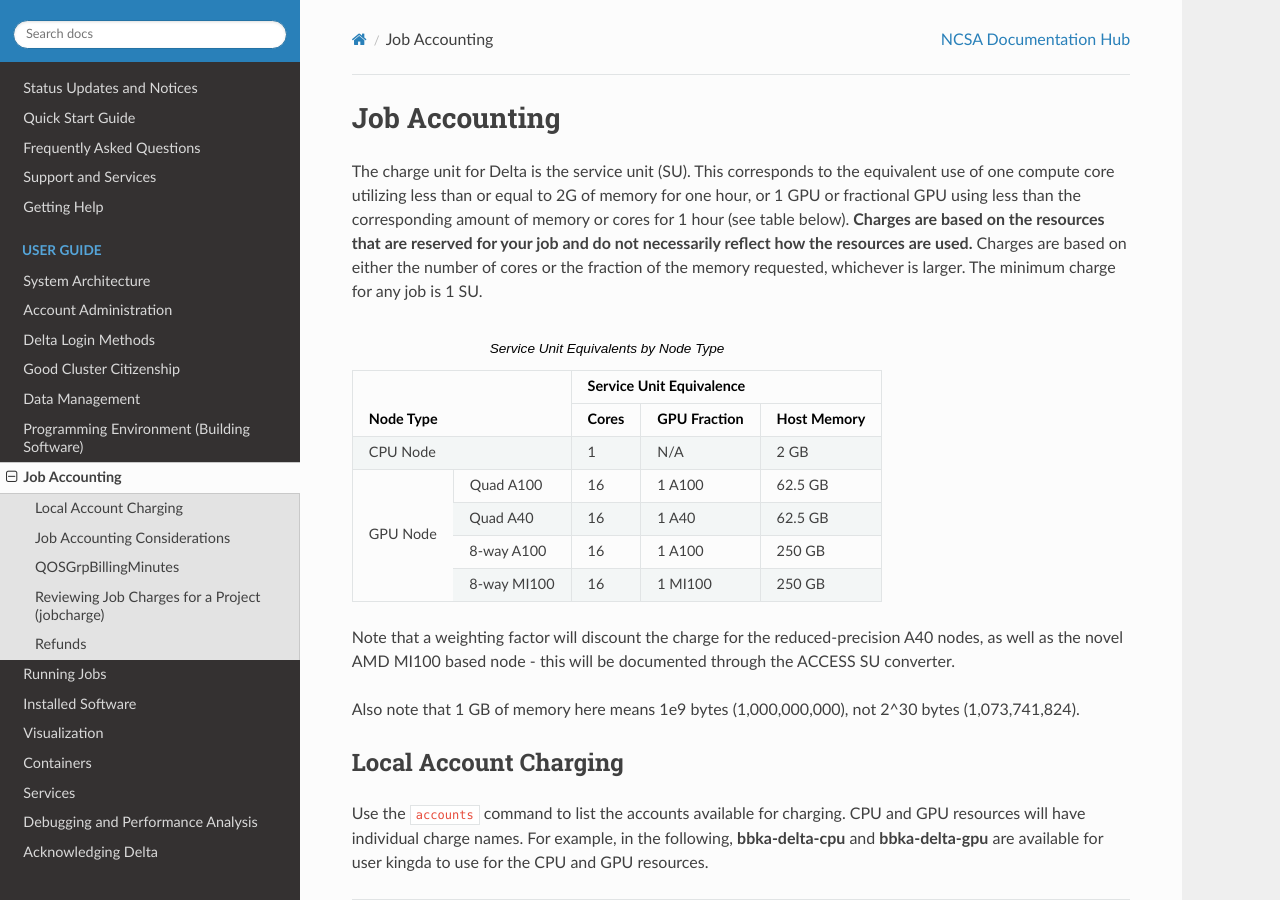
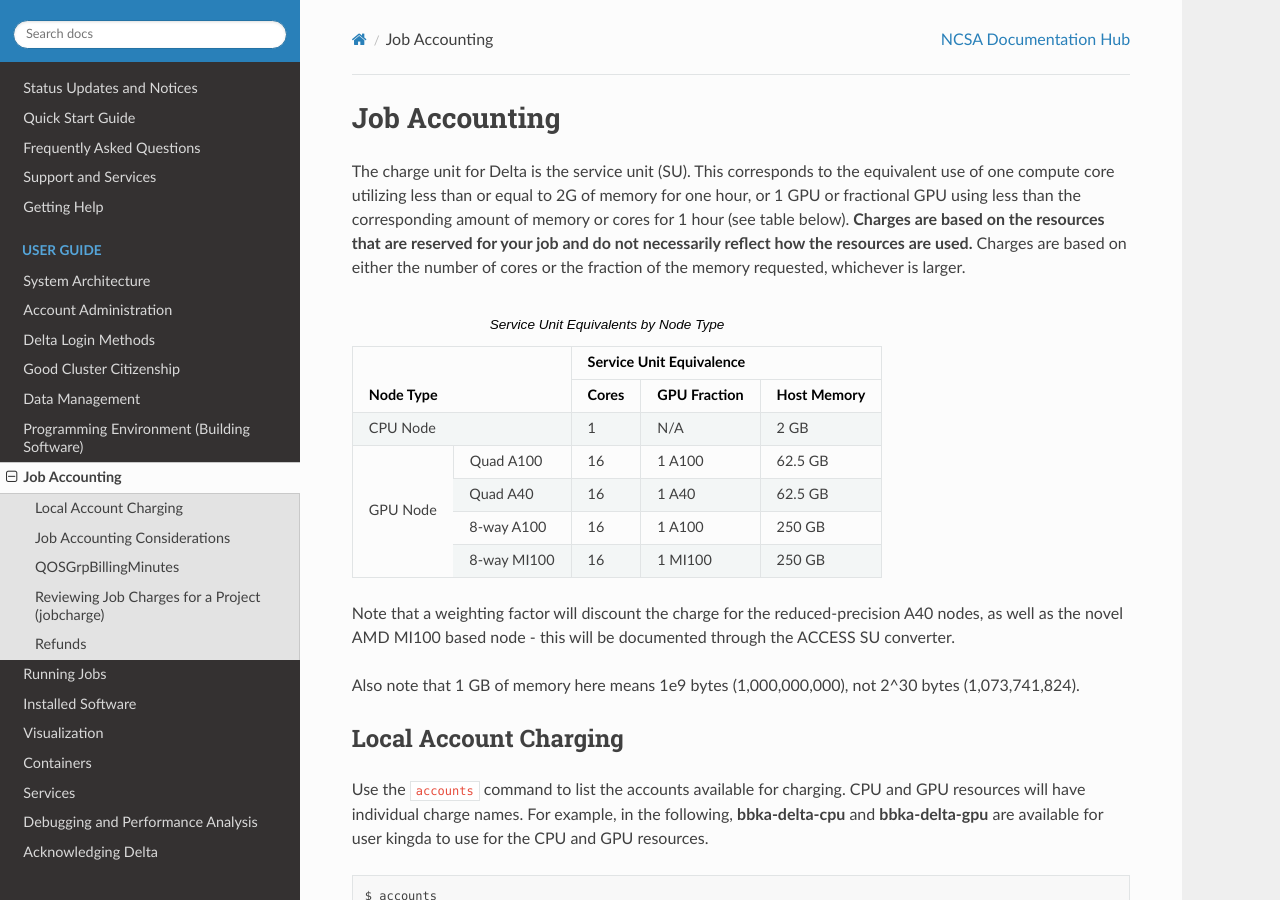
Before and after one commit to ncsa/Delta_doc, a Sphinx documentation site: the page built from docs/source/user_guide/job_accounting.rst, in a window 1280 px wide and 900 px high. Built offline with Sphinx 7.4.7 and the Read the Docs theme 2.0.0, drawn with Linux system fonts in a browser that asks for light colours; part of the change alters nothing that is shown.

Commit message:
Update job_accounting.rst updates to address Issue #87
Updated first paragraph to remove "The minimum charge for any job is 1 SU."

Updated ``jobcharge`` example code-block. Re-ran commands (and pasted output) so that current syntax is updated throughout.

```diff
--- a/docs/source/user_guide/job_accounting.rst
+++ b/docs/source/user_guide/job_accounting.rst
@@ -5,7 +5,6 @@ The charge unit for Delta is the service unit (SU).
 This corresponds to the equivalent use of one compute core utilizing less than or equal to 2G of memory for one hour, or 1 GPU or fractional GPU using less than the corresponding amount of memory or cores for 1 hour (see table below).
 **Charges are based on the resources that are reserved for your job and do not necessarily reflect how the resources are used.**
 Charges are based on either the number of cores or the fraction of the memory requested, whichever is larger.
-The minimum charge for any job is 1 SU.
 
 .. table:: Service Unit Equivalents by Node Type
 
@@ -84,55 +83,58 @@ The example ``jobcharge`` commands are showing results for the ``bbka-delta-gpu`
 
 .. code-block::
 
-   [arnoldg@dt-login03 ]$ jobcharge bbka-delta-gpu -b 10 --detail | tail -15
-   106  1662443  gpuMI100x8                 0  nan                                                               kingda           bash                                    2023-04-06T09:39:01              0       0
-   107  1662444  gpuMI100x8               291  billing=1000,cpu=2,gres/gpu:mi100=1,gres/gpu=1,mem=3G,node=1      kingda           bash                                    2023-04-06T09:44:11           1000       0.08
-   108  1662449  gpuMI100x8               614  billing=1000,cpu=2,gres/gpu:mi100=1,gres/gpu=1,mem=3G,node=1      kingda           bash                                    2023-04-06T10:07:23           1000       0.17
-   109  1662477  gpuMI100x8               446  billing=1000,cpu=2,gres/gpu:mi100=1,gres/gpu=1,mem=3G,node=1      kingda           bash                                    2023-04-06T10:15:08           1000       0.12
-   110  1662492  gpuMI100x8               760  billing=8000,cpu=2,gres/gpu:mi100=8,gres/gpu=8,mem=3G,node=1      kingda           bash                                    2023-04-06T10:28:00           8000       1.69
-   111  1662511  gpuMI100x8-interactive  1521  billing=16000,cpu=128,gres/gpu:mi100=8,gres/gpu=8,mem=64G,node=1  arnoldg          bash                                    Unknown                      16000       6.76
-   _____SUMMARY___________________
+   [arnoldg@dt-login03 ~]$ jobcharge bbka-delta-gpu -d 10 --detail | tail -15
+   141  3374332  gpuA40x4-interactive           1372  billing=1000,cpu=2,gres/gpu:a40=1,gres/gpu=1,mem=16G,node=1       arnoldg          ondemand/sys/dashbo
+   ard/sys/jupyter-lab  2024-04-10T09:08:27       1000      0.38
+   142  3375013  gpuA100x4                        11  billing=1000,cpu=1,gres/gpu:a100=1,gres/gpu=1,mem=1000M,node=1    svcdeltajenkins  bandwidthTest
+                        2024-04-10T17:20:07       1000      0
+   143  3376558  gpuA100x4-interactive           443  billing=2000,cpu=1,gres/gpu:a100=1,gres/gpu=1,mem=16G,node=1      svcdeltajenkins  python
+                        2024-04-11T03:48:25       2000      0.25
+   144  3376599  gpuA40x4                          5  billing=2000,cpu=4,gres/gpu:a40=4,gres/gpu=4,mem=128G,node=4      svcdeltajenkins  mpi_small
+                        2024-04-11T05:18:35       2000      0
+   145  3376600  gpuA100x4                         5  billing=4000,cpu=4,gres/gpu:a100=4,gres/gpu=4,mem=128G,node=4     svcdeltajenkins  mpi_small
+                        2024-04-11T05:18:41       4000      0.01
+   146  3376623  gpuA100x4-interactive           141  billing=2000,cpu=1,gres/gpu:a100=1,gres/gpu=1,mem=16G,node=1      svcdeltajenkins  python3
+                        2024-04-11T07:45:22       2000      0.08
+   ____________SUMMARY____________
    User               Charge (SU)
    ---------------  -------------
-   arnoldg                  25.76
-   babreu                    6.66
-   kingda                    2.06
-   rmokos                    0.96
-   svcdeltajenkins           0.23
-   Total                    35.67
+   arnoldg                   1.7
+   gbauer                    0.37
+   jlong                     0.01
+   rbrunner                  0.89
+   svcdeltajenkins           3.52
+   Total                     6.49
 
-   [arnoldg@dt-login03 scripts]$ jobcharge bbka-delta-gpu -b 10
-   Output for 2023-03-27-11:25:24 through 2023-04-06-11:25:24:
+   [arnoldg@dt-login03 ~]$ jobcharge bbka-delta-gpu -d 10
+   Charges for account bbka-delta-gpu from 2024-04-01-08:21:18 through 2024-04-11-08:21:18.
    User               Charge (SU)
    ---------------  -------------
-   arnoldg                  26.04
-   babreu                    6.66
-   kingda                    2.06
-   rmokos                    0.96
-   svcdeltajenkins           0.23
-   Total                    35.95
+   arnoldg                   1.7
+   gbauer                    0.37
+   jlong                     0.01
+   rbrunner                  0.89
+   svcdeltajenkins           3.52
+   Total                     6.49
 
-   [arnoldg@dt-login03 ]$ jobcharge bbka-delta-gpu -h
-   usage: jobcharge [-h] [-m MONTH] [-y YEAR] [-b DAYSBACK] [-s STARTTIME] [-e ENDTIME] [--detail]
-                    accountstring
+   [arnoldg@dt-login03 ~]$ jobcharge -h
+   usage: jobcharge [-h] [-s STARTTIME] [-e ENDTIME] [--detail] [-m MONTH] [-y YEAR] [-d DAYSBACK] account
 
    positional arguments:
-     accountstring         account name
+     account               Name of the account to get jobcharges for. "accounts" command can be used to list your valid accounts.
 
    optional arguments:
      -h, --help            show this help message and exit
+     -s STARTTIME, --starttime STARTTIME
+                           Get jobcharges after this time. Default is one month before the current time.
+     -e ENDTIME, --endtime ENDTIME
+                           Get jobcharges before this time. Default is the current time.
+     --detail              detail output, per-job
      -m MONTH, --month MONTH
-                           Month (1-12) Default is current month
-     -y YEAR, --year YEAR  Year (20XX) default is current year
-     -b DAYSBACK, --daysback DAYSBACK
-                           Number of days back
-     -s STARTTIME, --starttime STARTTIME
-                           Start time string in format (format: %Y-%m-%d-%H:%M:%S)
-                           Example:2023-01-03-01:23:21)
-     -e ENDTIME, --endtime ENDTIME
-                           End time time string in format (format: %Y-%m-%d-%H:%M:%S)
-                           Example:2023-01-03-01:23:21)
-     --detail              detail output, per-job [svchydroswmanage@hydrol1 scripts]$
+                           Get jobcharges for a specific month (1-12). Will override start end time arguments
+     -y YEAR, --year YEAR  Get jobcharges for a specific year. Will override start end time arguments
+     -d DAYSBACK, --daysback DAYSBACK
+                           Get jobcharges from the previous N days. Will take precedence over all other time search arguments
 
 .. raw:: html
 
```
